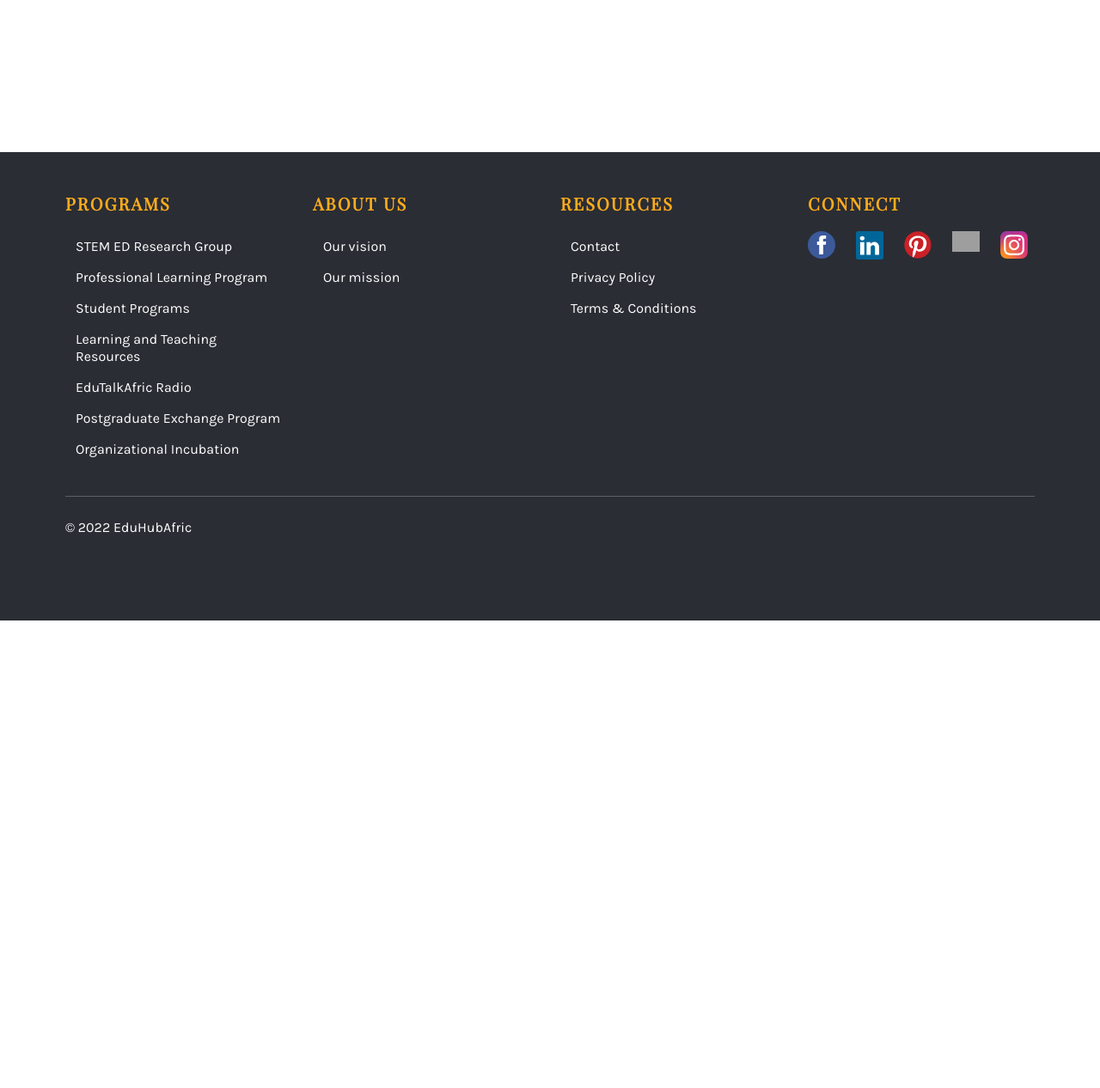
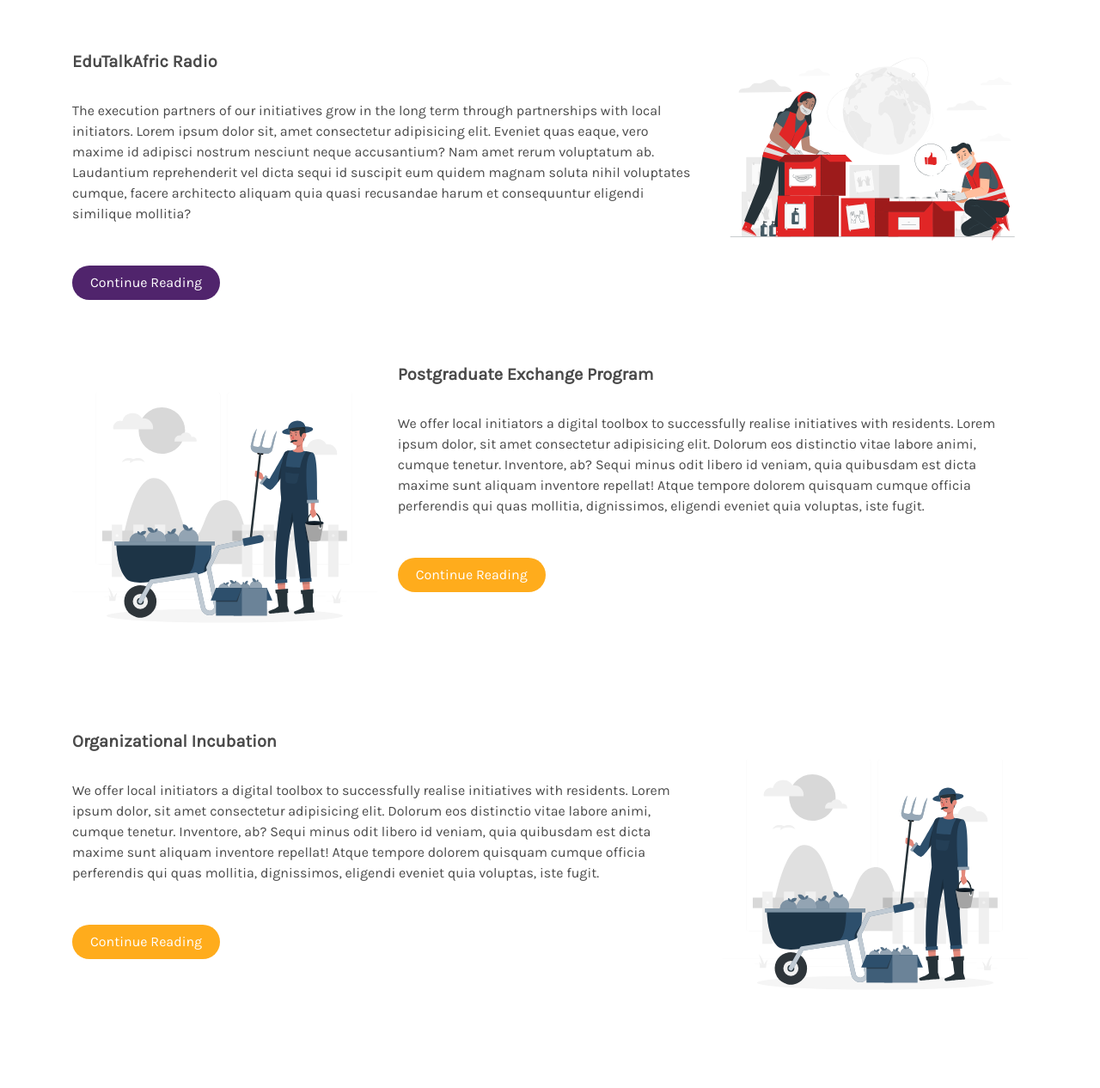
Before and after one commit to InnocentWahome/EduHubAfric-, a Gatsby site: page / in a window 1280 px wide. Shown: the part 3155-4421 px from the top of the page at 86% size. Before the commit the page ends 3877 px from the top, so only its background shows below. Built offline with nearby package versions, Linux system fonts and the light colour scheme; Gatsby itself is replaced by a stand-in of ours; grey boxes are pictures that could not be loaded.

Commit message:
update programs list

```diff
--- a/src/components/pages/programs.jsx
+++ b/src/components/pages/programs.jsx
@@ -129,6 +129,93 @@ const ProgramsPage = () => {
                 </button>
               </div>
             </div>
+            <div className="columns pb-6">
+              <div className="column">
+                <p className="pb-6">
+                  <span className="is-size-5 has-text-weight-semibold">
+                  EduTalkAfric Radio <br />
+                    <br />
+                  </span>
+                  The execution partners of our initiatives grow in the long
+                  term through partnerships with local initiators. Lorem ipsum
+                  dolor sit, amet consectetur adipisicing elit. Eveniet quas
+                  eaque, vero maxime id adipisci nostrum nesciunt neque
+                  accusantium? Nam amet rerum voluptatum ab. Laudantium
+                  reprehenderit vel dicta sequi id suscipit eum quidem magnam
+                  soluta nihil voluptates cumque, facere architecto aliquam quia
+                  quasi recusandae harum et consequuntur eligendi similique
+                  mollitia?
+                </p>
+                <button className="button is-rounded is-contained is-primary">
+                  Continue Reading
+                </button>
+              </div>
+              <div className="column is-one-third">
+                <img
+                  className="image is-256x256"
+                  src={ngos}
+                  alt="for initiators"
+                />
+              </div>
+            </div>
+            <div className="columns pb-6">
+              <div className="column is-one-third">
+                <img
+                  className="image is-256x256"
+                  src={Consumers}
+                  alt="for citizens"
+                />
+              </div>
+              <div className="column">
+                <p className="pb-6">
+                  <span className="is-size-5 has-text-weight-semibold">
+                  Postgraduate Exchange Program
+                    <br />
+                    <br />
+                  </span>
+                  We offer local initiators a digital toolbox to successfully
+                  realise initiatives with residents. Lorem ipsum dolor, sit
+                  amet consectetur adipisicing elit. Dolorum eos distinctio
+                  vitae labore animi, cumque tenetur. Inventore, ab? Sequi minus
+                  odit libero id veniam, quia quibusdam est dicta maxime sunt
+                  aliquam inventore repellat! Atque tempore dolorem quisquam
+                  cumque officia perferendis qui quas mollitia, dignissimos,
+                  eligendi eveniet quia voluptas, iste fugit.
+                </p>
+                <button className="button is-rounded is-contained is-warning has-text-white">
+                Continue Reading
+                </button>
+              </div>
+            </div>
+            <div className="columns pb-6">
+              <div className="column">
+                <p className="pb-6">
+                  <span className="is-size-5 has-text-weight-semibold">
+                  Organizational Incubation
+                    <br />
+                    <br />
+                  </span>
+                  We offer local initiators a digital toolbox to successfully
+                  realise initiatives with residents. Lorem ipsum dolor, sit
+                  amet consectetur adipisicing elit. Dolorum eos distinctio
+                  vitae labore animi, cumque tenetur. Inventore, ab? Sequi minus
+                  odit libero id veniam, quia quibusdam est dicta maxime sunt
+                  aliquam inventore repellat! Atque tempore dolorem quisquam
+                  cumque officia perferendis qui quas mollitia, dignissimos,
+                  eligendi eveniet quia voluptas, iste fugit.
+                </p>
+                <button className="button is-rounded is-contained is-warning has-text-white">
+                Continue Reading
+                </button>
+              </div>
+              <div className="column is-one-third">
+                <img
+                  className="image is-256x256"
+                  src={Consumers}
+                  alt="for citizens"
+                />
+              </div>
+            </div>
           </div>
         </div>
       </section>
```
